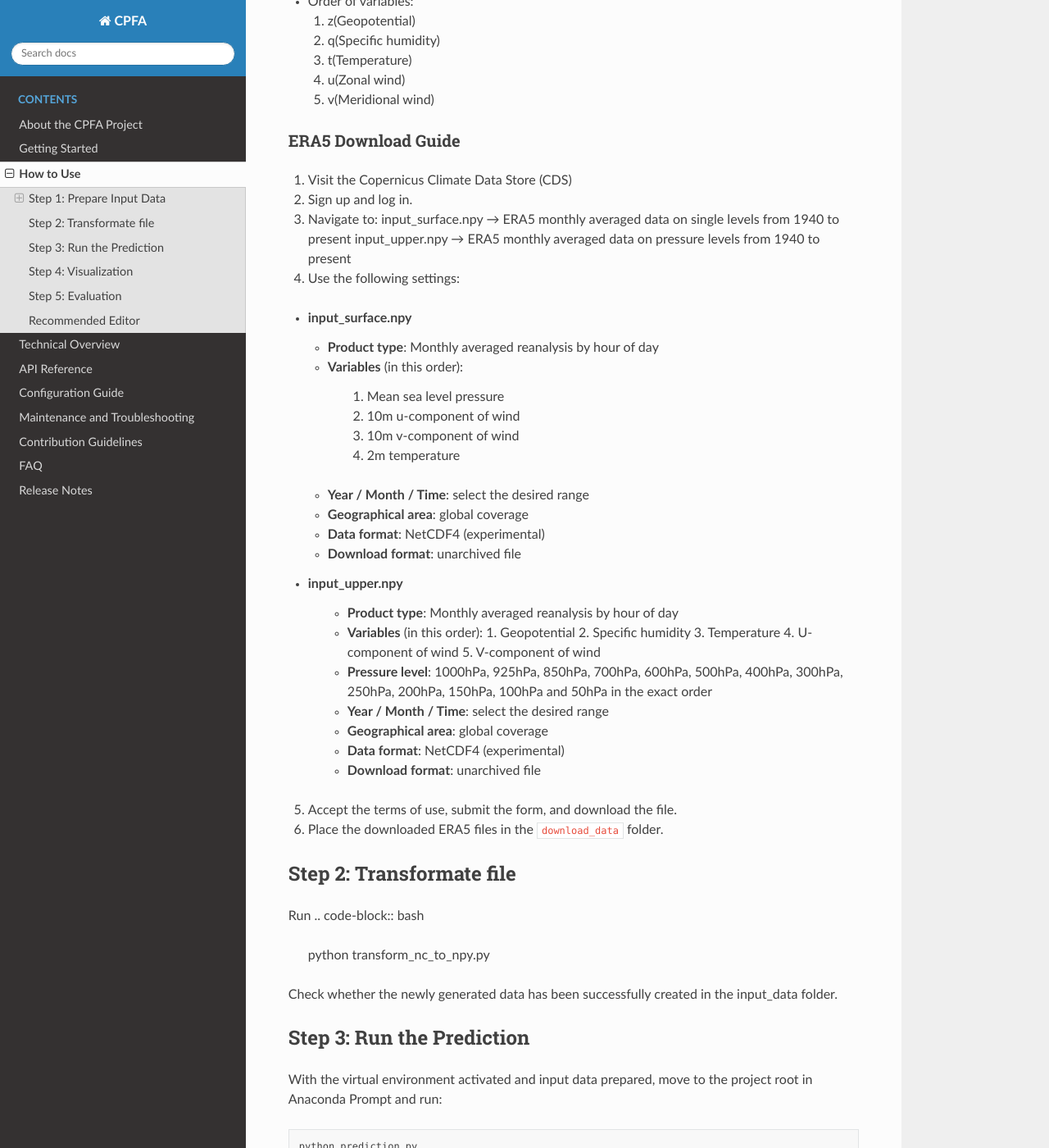
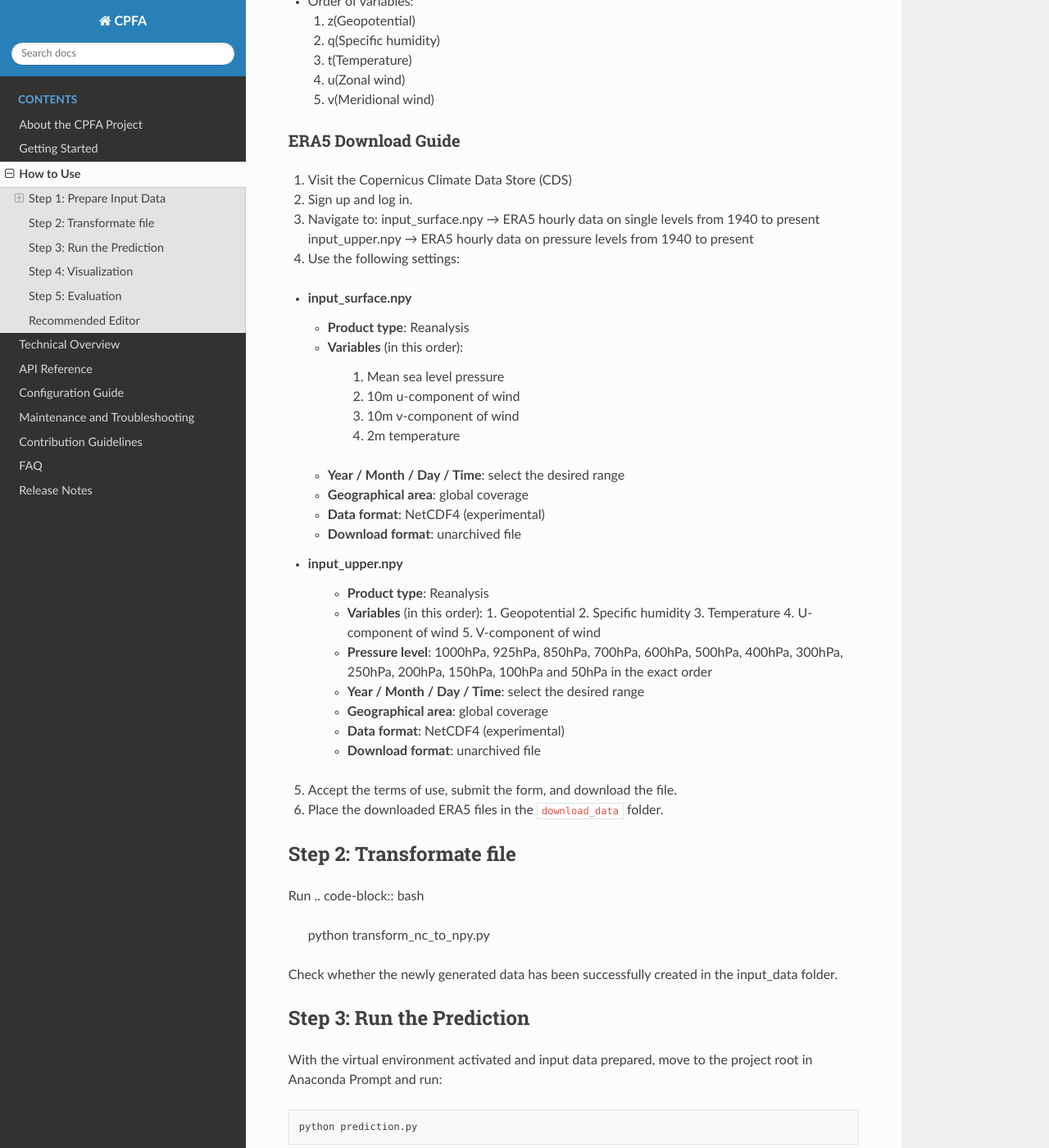
Before and after one commit to hyeok719/CPFA, a Sphinx documentation site: the page built from docs/source/how_to_use.rst, in a window 1280 px wide and 1400 px high, scrolled down 616 px. Shown: the whole window at 82% size. Built offline with Sphinx 7.4.7 and the Read the Docs theme 3.1.0, drawn with Linux system fonts in a browser that asks for light colours.

Commit message:
Update how_to_use.rst
Signed-off-by: hyeok719 <jjh20041019@gmail.com>

```diff
--- a/docs/source/how_to_use.rst
+++ b/docs/source/how_to_use.rst
@@ -36,14 +36,14 @@
 1. Visit the Copernicus Climate Data Store (CDS)
 2. Sign up and log in.
 3. Navigate to:
-   input_surface.npy → ERA5 monthly averaged data on single levels from 1940 to present
-   input_upper.npy → ERA5 monthly averaged data on pressure levels from 1940 to present
+   input_surface.npy → ERA5 hourly data on single levels from 1940 to present
+   input_upper.npy → ERA5 hourly data on pressure levels from 1940 to present
 
 4. Use the following settings:
 
 - **input_surface.npy**
 
-  - **Product type**: Monthly averaged reanalysis by hour of day
+  - **Product type**: Reanalysis
   - **Variables** (in this order):
 
      1. Mean sea level pressure
@@ -51,13 +51,13 @@
      3. 10m v-component of wind
      4. 2m temperature
 
-  - **Year / Month / Time**: select the desired range
+  - **Year / Month / Day / Time**: select the desired range
   - **Geographical area**: global coverage
   - **Data format**: NetCDF4 (experimental)
   - **Download format**: unarchived file
 
 - **input_upper.npy**
-   - **Product type**: Monthly averaged reanalysis by hour of day
+   - **Product type**: Reanalysis
    - **Variables** (in this order):
      1. Geopotential
      2. Specific humidity
```
Also changed, not shown: other parts of docs/source/how_to_use.rst (+1 -1 lines).
